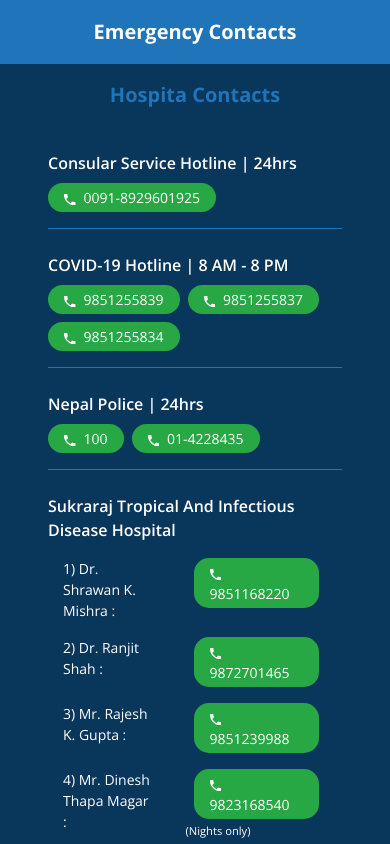
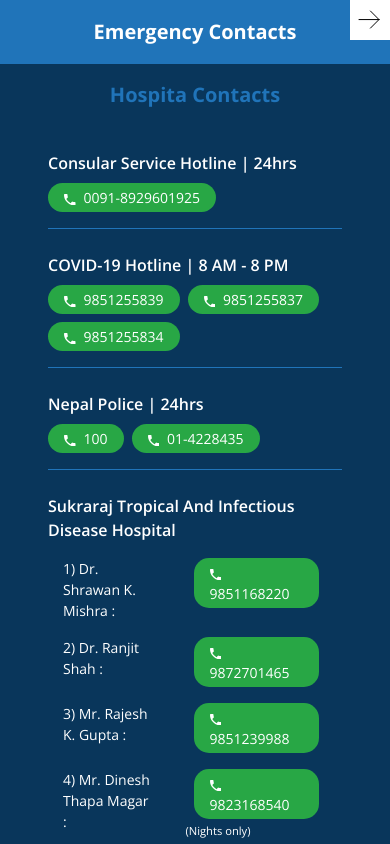
Before and after one commit to Fusemachines/covid-nepal-web, a React (Create React App) app: page /design in a window 390 px wide. Shown: the top 844 px of the page. Built offline with nearby package versions, Linux system fonts and the light colour scheme; no server answers.

Commit message:
css fixes for right bar

```diff
--- a/src/routes/dashboard/symptoms/Symptoms.tsx
+++ b/src/routes/dashboard/symptoms/Symptoms.tsx
@@ -30,7 +30,7 @@ const Symptoms = () => (
         </Col>
 
         <Col lg="6" className="mt-4">
-          <img alt={''} src="/images/symptoms.png" className="img alt={''}-responsive" />
+          <img alt={''} src="/images/symptoms.png" className="img-fluid" />
         </Col>
 
         <Col lg="3" className="mt-4">
--- a/src/scss/style.min.scss
+++ b/src/scss/style.min.scss
@@ -55,6 +55,7 @@ body {
 
     input {
       visibility: hidden;
+      position: absolute;
     }
 
     label {
@@ -65,6 +66,7 @@ body {
         cursor: pointer;
         font-size: 10px;
         margin-bottom: 0;
+        position: relative;
 
         &.active {
             background: #2074B9;
@@ -209,6 +211,7 @@ body {
     z-index: 1030;
     transition: all 0.1s ease-in-out;
     max-width: 100%;
+    overflow: hidden;
 
     .overlay {
         background: rgba(0,0,0,0.75);
@@ -395,6 +398,13 @@ body {
     }
 }
 
+@media(max-width: 550px) {
+    .right-bar .toggle-rightbar {
+        right: 0;
+        z-index: 1;
+    }
+}
+
 .font-16 {
     font-size: 16px;
     font-weight: 600;
@@ -503,3 +513,8 @@ a {
     max-height: 75vh;
     overflow-y: auto;
 }
+
+
+#google_translate_element {
+    display: none;
+}
```
